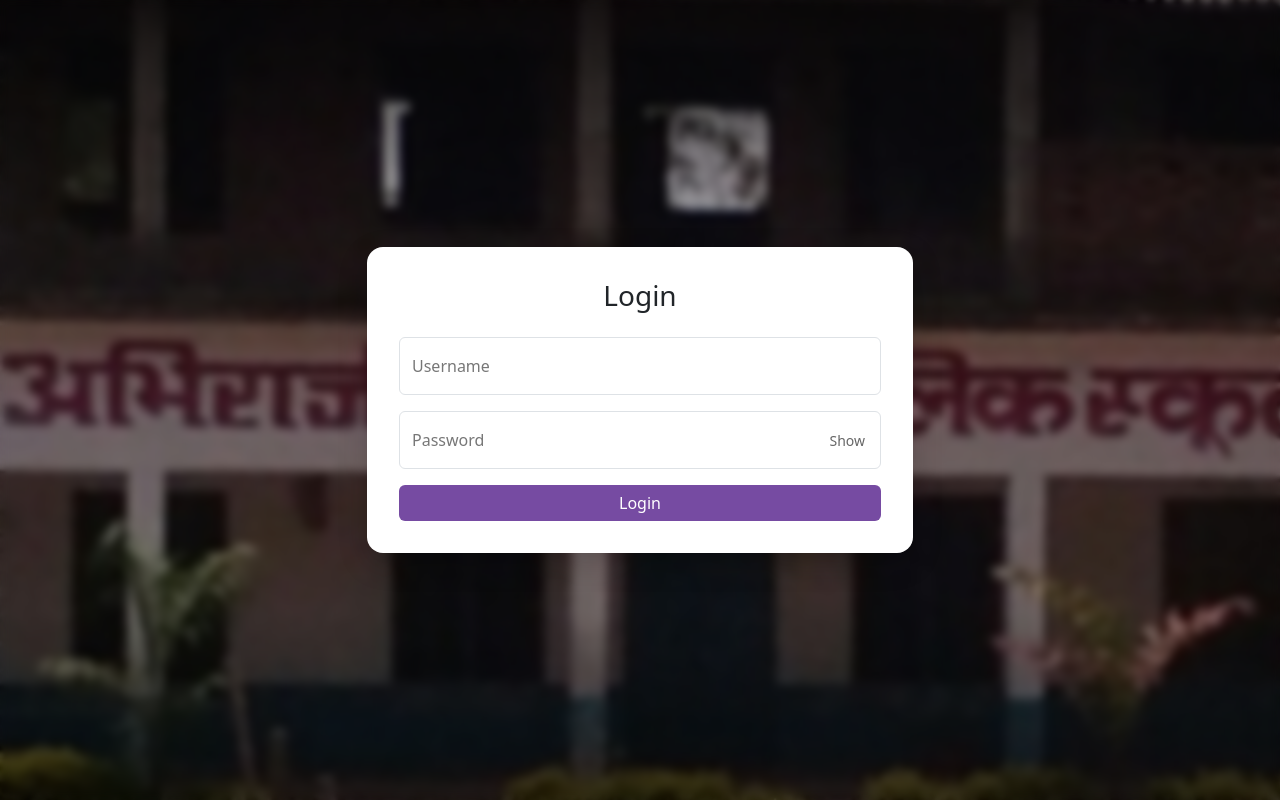
After one commit to Alfa-gamerz780/Project, a Django app: page /admin_login/ in a window 1280 px wide. The commit adds this page. Run offline with Django 5.2, Linux system fonts and the light colour scheme.

Commit message:
dashboard2

```diff
--- a/College/College/urls.py
+++ b/College/College/urls.py
@@ -29,4 +29,6 @@ urlpatterns = [
     path('signcode/', views.signcode),
     path('logincode/', views.logincode),
     path('dashboard/', views.dashboard),
+    path('admin_login/', views.admin_login),
+    path('admin_logincode/', views.admin_logincode),
 ]
--- a/College/myapp/admin.py
+++ b/College/myapp/admin.py
@@ -1,6 +1,7 @@
 from django.contrib import admin
-from myapp.models import Contact, signtbl
+from myapp.models import Contact, signtbl, admintbl
 
 # Register your models here.
 admin.site.register(Contact)
 admin.site.register(signtbl)
+admin.site.register(admintbl)
--- a/College/myapp/views.py
+++ b/College/myapp/views.py
@@ -52,3 +52,22 @@ def logincode(request):
 
 def dashboard(request):
     return render(request, 'dashboard.html')
+
+def admin_login(request):
+    return render(request, 'admin_login.html')
+
+def admin_logincode(request):
+    admin_username = request.POST.get('admin_username')
+    admin_password = request.POST.get('admin_password')
+    data = admintbl.objects.filter(admin_username=admin_username).first()
+    if not data:
+        return HttpResponse("<script>alert('Username is wrong');window.location.href='../admin_login'</script>")
+    if data.admin_password != admin_password:
+        return HttpResponse("<script>alert('password is wrong');window.location.href='../admin_login'</script>")
+    else:
+        return HttpResponse("<script>alert('Admin Login Successfully');window.location.href='../dashboard'</script>")
+
+def admin_dashboard(request):
+    return render(request, 'admin_dashboard.html')
+
+from myapp.models import admintbl
--- /dev/null
+++ b/College/templates/admin_login.html
@@ -0,0 +1,136 @@
+<!DOCTYPE html>
+<html lang="en">
+
+<head>
+    {% load static %}
+        <meta charset="UTF-8" />
+        <meta name="viewport" content="width=device-width, initial-scale=1.0" />
+        <title>Login Page</title>
+
+        <!--  Bootstrap CSS CDN -->
+        <link href="https://cdn.jsdelivr.net/npm/bootstrap@5.3.0/dist/css/bootstrap.min.css" rel="stylesheet" />
+
+        <style>
+                body {
+                        min-height: 100vh;
+                        background-image: url("{% static 'img/backlogin.png' %}" );
+                        background-repeat: no-repeat;
+                        background-size: cover;
+                        -webkit-backdrop-filter: blur(5px);
+                        backdrop-filter: blur(5px);
+                        display: flex;
+                        align-items: center;
+                        justify-content: center;
+                }
+
+                .login-box {
+                        background: white;
+                        padding: 2rem;
+                        border-radius: 1rem;
+                        box-shadow: 0 10px 30px rgba(0, 0, 0, 0.2);
+                        animation: fadeIn 1s ease;
+                }
+
+                @keyframes fadeIn {
+                        from {
+                                opacity: 0;
+                                transform: translateY(40px);
+                        }
+
+                        to {
+                                opacity: 1;
+                                transform: translateY(0);
+                        }
+                }
+
+                .form-floating>label {
+                        color: #777;
+                }
+
+                .form-control:focus {
+                        border-color: #764ba2;
+                        box-shadow: 0 0 0 0.2rem rgba(118, 75, 162, 0.25);
+                }
+
+                .toggle-password {
+                        position: absolute;
+                        top: 50%;
+                        right: 1rem;
+                        transform: translateY(-50%);
+                        cursor: pointer;
+                        font-size: 0.875rem;
+                        color: #666;
+                }
+
+                .footer-text {
+                        margin-top: 1rem;
+                        text-align: center;
+                        color: #666;
+                        font-size: 0.9rem;
+                }
+
+                button[type="submit"] {
+                        background: #764ba2;
+                        border: none;
+                }
+
+                button[type="submit"]:hover {
+                        background: #5a3792;
+                }
+        </style>
+</head>
+
+<body>
+
+        <div class="container">
+                <div class="row justify-content-center">
+                        <div class="col-12 col-sm-10 col-md-8 col-lg-6">
+                                <div class="login-box">
+                                        <h3 class="text-center mb-4">Login</h3>
+                                        <form action="../admin_logincode/" method="post">
+                                            {% csrf_token %}
+                                                <div class="form-floating mb-3 position-relative">
+                                                        <input type="text" class="form-control" name="admin_username"
+                                                                placeholder="Username" required>
+                                                        <label for="admin_username">Username</label>
+                                                </div>
+
+                                                <div class="form-floating mb-3 position-relative">
+                                                        <input type="admin_password" class="form-control" name="admin_password"
+                                                                placeholder="Password" required>
+                                                        <label for="admin_password">Password</label>
+                                                        <span class="toggle-password"
+                                                                onclick="togglePassword()">Show</span>
+                                                </div>
+
+                                                <button type="submit" class="btn btn-primary w-100">Login</button>
+                                        </form>
+                                </div>
+                        </div>
+                </div>
+        </div>
+
+        <!--Bootstrap Bundle JS -->
+        <script src="https://cdn.jsdelivr.net/npm/bootstrap@5.3.0/dist/js/bootstrap.bundle.min.js"></script>
+
+        <script>
+                function togglePassword() {
+                        const passwordInput = document.querySelector('input[name="password"]');
+                        const toggleText = document.querySelector('.toggle-password');
+
+                        if (passwordInput.type === "admin_password") {
+                                passwordInput.type = "text";
+                                toggleText.textContent = "Hide";
+                        } else {
+                                passwordInput.type = "admin_password";
+                                toggleText.textContent = "Show";
+                        }
+                }
+        </script>
+
+</body>
+
+</html>
+
+
+</html>
```
Also changed, not shown: College/myapp/models.py (+7 -0 lines), College/templates/dashboard.html (+5 -4 lines), College/db.sqlite3, College/myapp/migrations/0003_admintbl.py (added), College/myapp/migrations/0004_rename_password_admintbl_admin_password_and_more.py (added).
